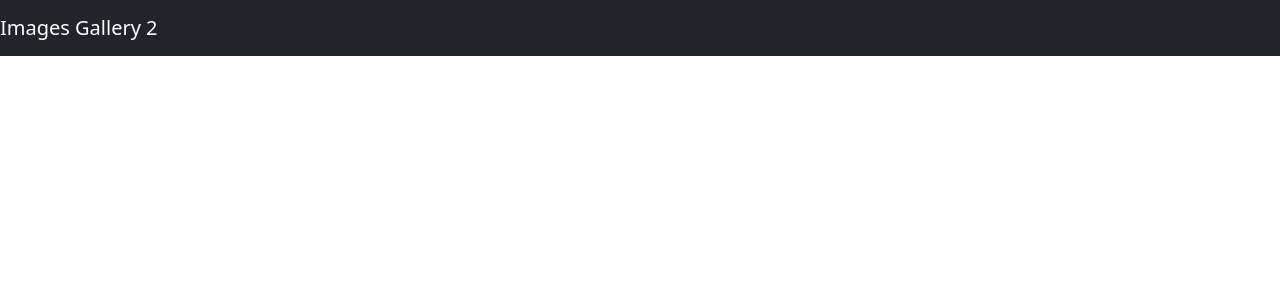
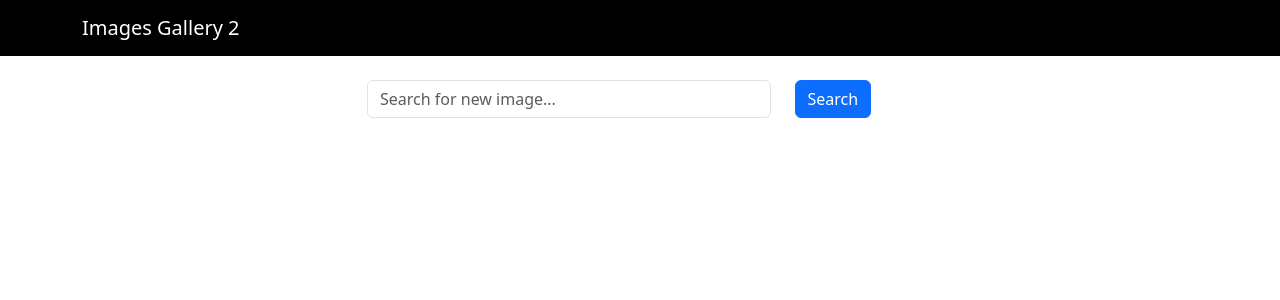
Before and after one commit to DiegoMG-92/images-gallery, a React (Create React App) app in the folder frontend/: page / in a window 1280 px wide. Shown: the top 300 px of the page. Built offline with nearby package versions, Linux system fonts and the light colour scheme.

Commit message:
SeachBar1

```diff
--- a/frontend/src/App.js
+++ b/frontend/src/App.js
@@ -1,11 +1,13 @@
 
 import 'bootstrap/dist/css/bootstrap.min.css';
 import Header from "./Components/Header";
+import Search from './Components/Search';
 
 const App = () => {
   return (
     <div>
       <Header title="Images Gallery 2" />
+      <Search />
     </div>
   );
 };
--- a/frontend/src/Components/Header.js
+++ b/frontend/src/Components/Header.js
@@ -1,11 +1,18 @@
 import React from "react";
-import { Navbar } from "react-bootstrap";
+import { Navbar, Container } from "react-bootstrap";
+
+const navbarStyle = {
+  backgroundColor: "black",
+
+};
 
 const Header = (props) => {
 
   return (
-    <Navbar bg="dark" variant="dark">
-      <Navbar.Brand href="/"> {props.title} </Navbar.Brand>
+    <Navbar style={navbarStyle} variant="dark">
+        <Container>
+            <Navbar.Brand href="/"> {props.title} </Navbar.Brand>
+        </Container>
     </Navbar>
   );
 }
--- /dev/null
+++ b/frontend/src/Components/Search.js
@@ -0,0 +1,25 @@
+import React from "react";
+import { Container, Row, Col, Form, Button } from "react-bootstrap";
+
+const Search = () => {
+  return (
+    <Container className="mt-4">
+      <Row className="justify-content-center">
+        <Col xs={12} md={8} lg={6}>
+            <Form>
+                <Row>
+                    <Col xs={9}>
+                        <Form.Control placeholder="Search for new image..." />
+                    </Col>
+                    <Col>
+                        <Button variant="primary" type="submit">Search</Button>
+                    </Col>
+                </Row>
+            </Form>
+        </Col>
+      </Row>
+    </Container>
+  );
+};
+
+export default Search; // export the Search component
```
